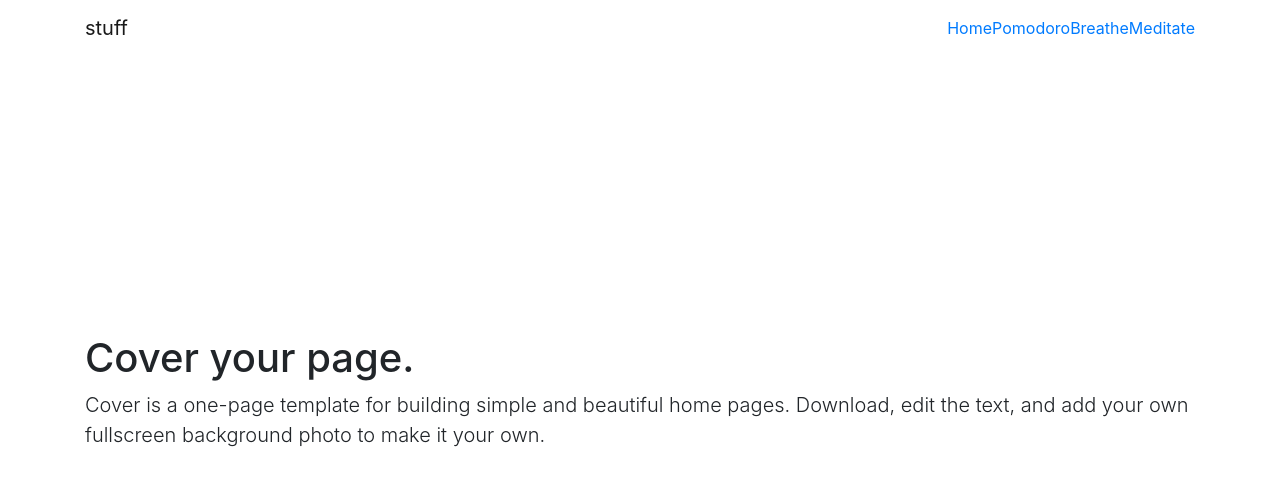
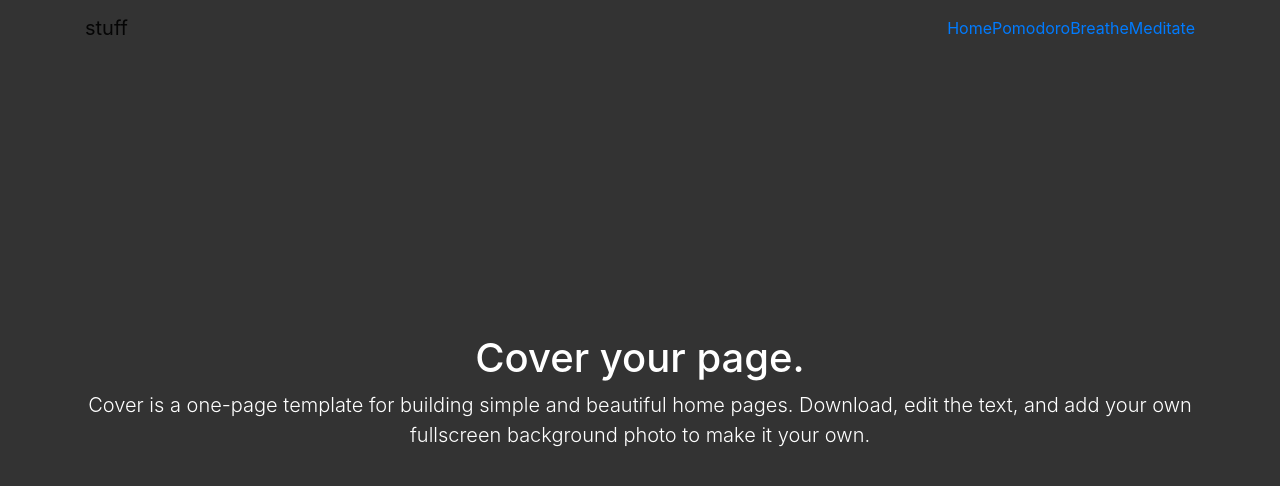
Before and after one commit to mediasittich/pomodoro-relax-app, a React (Create React App) app: page / in a window 1280 px wide. Shown: the top 486 px of the page. Built offline with nearby package versions, Linux system fonts and the light colour scheme.

Commit message:
style home page

```diff
--- a/src/pages/Home.js
+++ b/src/pages/Home.js
@@ -1,10 +1,12 @@
-import React from "react";
-import { Container } from "react-bootstrap";
+import React, { Link } from "react";
+import { Container, Button } from "react-bootstrap";
+
+import styles from "./Home.module.css";
 
 const Home = () => {
   return (
-    <main className="page">
-      <Container>
+    <main className={`page ${styles.page}`}>
+      <Container className="text-center">
         <h1>Cover your page.</h1>
         <p className="lead">
           Cover is a one-page template for building simple and beautiful home
--- /dev/null
+++ b/src/pages/Home.module.css
@@ -0,0 +1,4 @@
+.page {
+  background-color: #333;
+  color: white;
+}
```
